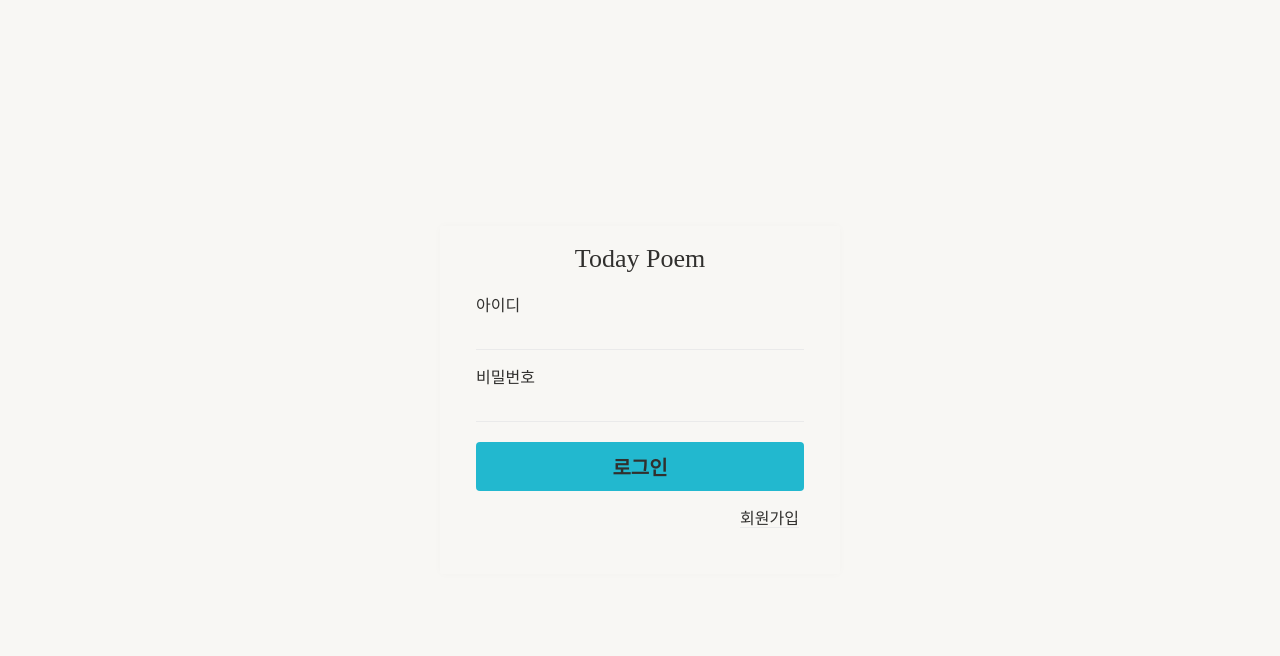
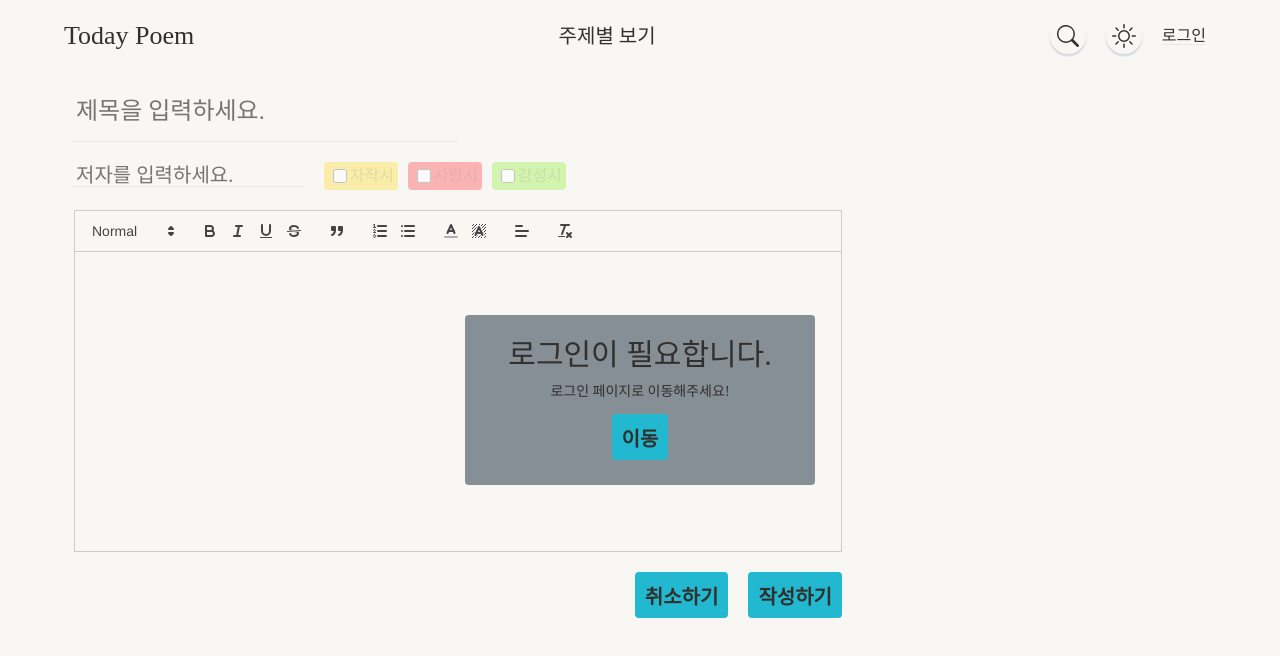
Before and after one commit to bangdler/poemToday, a React app in the folder FE/: page /write in a window 1280 px wide. Before the commit this address led to /login. Shown: the top 656 px of the page. Built offline with nearby package versions, Linux system fonts and the light colour scheme; no server answers; a web font is replaced by a local one.

Commit message:
refactor: Write, Edit 페이지 로그인 alert -> Confirm Modal 로 변경

```diff
--- a/FE/src/pages/Edit.jsx
+++ b/FE/src/pages/Edit.jsx
@@ -1,6 +1,7 @@
-import React, { useContext, useEffect } from 'react';
+import React, { useContext, useEffect, useState } from 'react';
 import { useNavigate, useParams } from 'react-router-dom';
 
+import ConfirmModal from '@/components/common/ConfirmModal';
 import Header from '@/components/header/Header';
 import EditForm from '@/components/writeForm/EditForm';
 import { UserContext, useUser } from '@/context/UserProvider';
@@ -10,6 +11,11 @@ export default function Edit() {
   const { checkUser } = useUser();
   const navigate = useNavigate();
   const { username } = useParams();
+  const [loginAlertModal, setLoginAlertModal] = useState(false);
+
+  const onClickGoLoginConfirm = () => {
+    navigate('/login');
+  };
 
   useEffect(() => {
     checkUser();
@@ -17,15 +23,13 @@ export default function Edit() {
 
   useEffect(() => {
     if (userData.error) {
-      alert('로그인이 필요합니다.');
-      navigate('/login');
+      setLoginAlertModal(true);
     }
   }, [userData.error]);
 
   useEffect(() => {
     if (userData.user && username !== userData.user.username) {
-      alert('작성자가 아닙니다. 홈으로 이동합니다.');
-      navigate('/');
+      setLoginAlertModal(true);
     }
   }, [userData.user]);
 
@@ -33,6 +37,13 @@ export default function Edit() {
     <>
       <Header />
       <EditForm />
+      <ConfirmModal
+        visible={loginAlertModal}
+        title={'로그인이 필요합니다.'}
+        description={'로그인 페이지로 이동해주세요!'}
+        confirmText={'이동'}
+        onConfirm={onClickGoLoginConfirm}
+      />
     </>
   );
 }
--- a/FE/src/pages/Write.jsx
+++ b/FE/src/pages/Write.jsx
@@ -1,6 +1,7 @@
-import React, { useContext, useEffect } from 'react';
+import React, { useContext, useEffect, useState } from 'react';
 import { useNavigate } from 'react-router-dom';
 
+import ConfirmModal from '@/components/common/ConfirmModal';
 import Header from '@/components/header/Header';
 import WriteForm from '@/components/writeForm/WriteForm';
 import { UserContext, useUser } from '@/context/UserProvider';
@@ -9,6 +10,11 @@ export default function Write() {
   const userData = useContext(UserContext);
   const { checkUser } = useUser();
   const navigate = useNavigate();
+  const [loginAlertModal, setLoginAlertModal] = useState(false);
+
+  const onClickGoLoginConfirm = () => {
+    navigate('/login');
+  };
 
   useEffect(() => {
     checkUser();
@@ -16,8 +22,7 @@ export default function Write() {
 
   useEffect(() => {
     if (userData.error) {
-      alert('로그인이 필요합니다.');
-      navigate('/login');
+      setLoginAlertModal(true);
     }
   }, [userData.error]);
 
@@ -25,6 +30,13 @@ export default function Write() {
     <>
       <Header />
       <WriteForm />
+      <ConfirmModal
+        visible={loginAlertModal}
+        title={'로그인이 필요합니다.'}
+        description={'로그인 페이지로 이동해주세요!'}
+        confirmText={'이동'}
+        onConfirm={onClickGoLoginConfirm}
+      />
     </>
   );
 }
```
